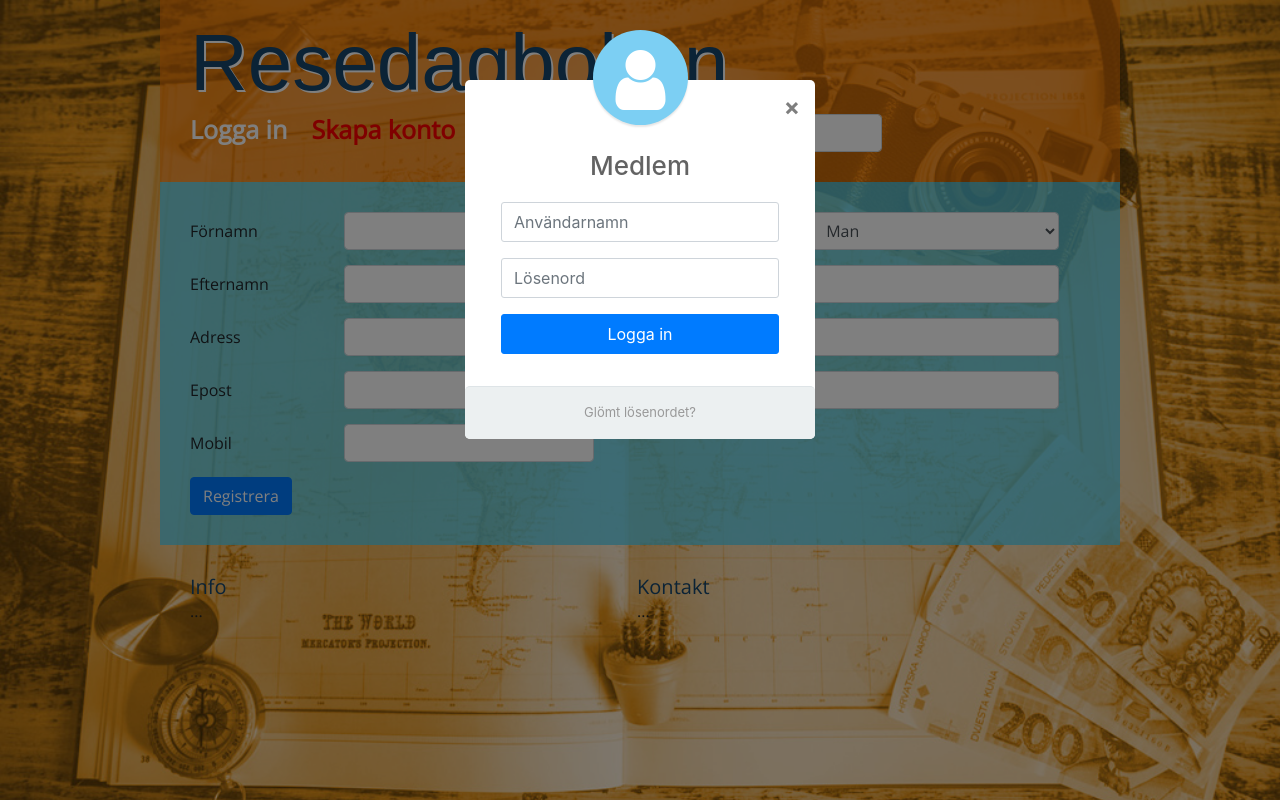
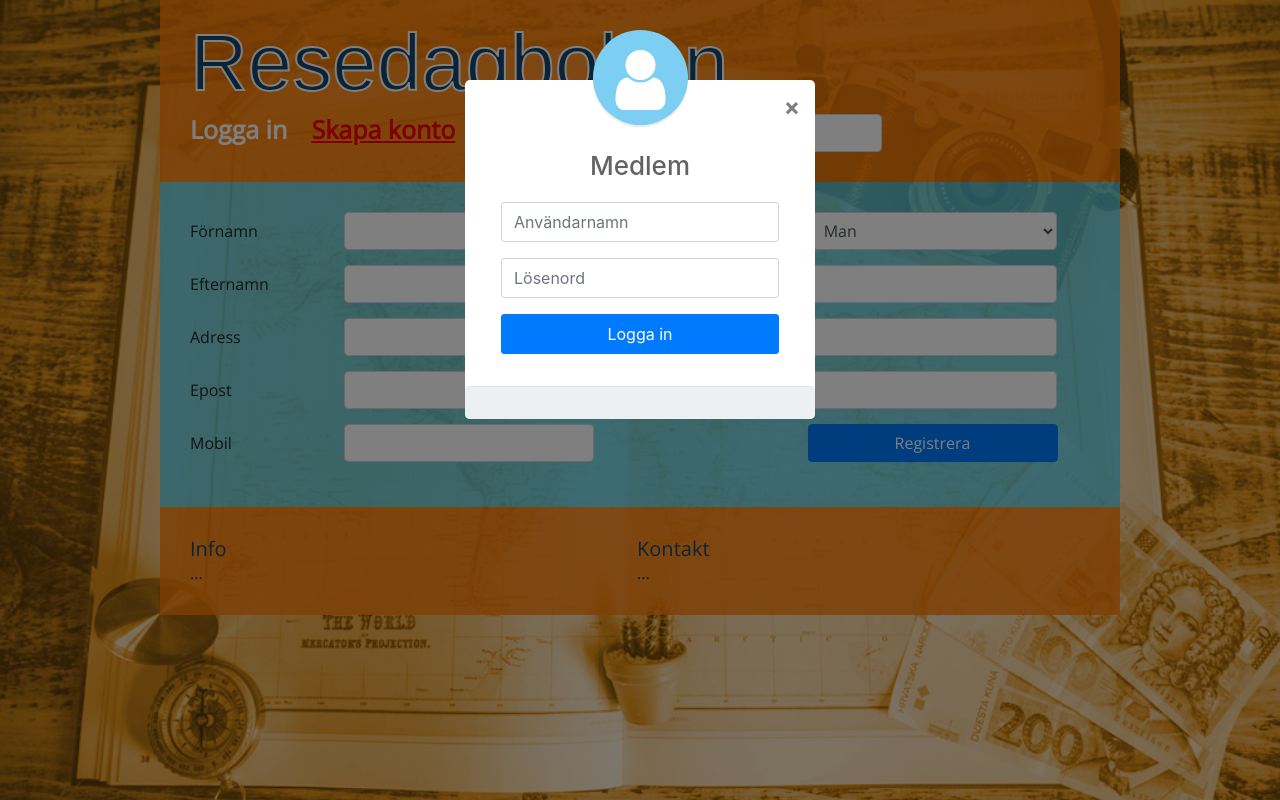
Before and after one commit to alextheman99/Resedagboken, a PHP site: page /skapa_konto.php in a window 1280 px wide, after a click on "Logga in". Run offline with PHP 8.4, Linux system fonts and the light colour scheme; some web fonts are replaced.

Commit message:
Uppdaterad

```diff
--- a/includes/frameworks.php
+++ b/includes/frameworks.php
@@ -1,17 +1,5 @@
-<?php
-/**
-* All Javascript ramverk som behövs
-*
-* PHP version 5
-* @category   Webbtjänst
-* @author     Karim Ryde <karye.webb@gmail.com>
-* @license    PHP CC
-* @link
-*/
-?>
-
-<!-- Optional JavaScript -->
-        <!-- jQuery first, then Popper.js, then Bootstrap JS -->
-        <script src="https://code.jquery.com/jquery-3.3.1.slim.min.js" integrity="sha384-q8i/X+965DzO0rT7abK41JStQIAqVgRVzpbzo5smXKp4YfRvH+8abtTE1Pi6jizo" crossorigin="anonymous"></script>
-        <script src="https://cdnjs.cloudflare.com/ajax/libs/popper.js/1.14.0/umd/popper.min.js" integrity="sha384-cs/chFZiN24E4KMATLdqdvsezGxaGsi4hLGOzlXwp5UZB1LY//20VyM2taTB4QvJ" crossorigin="anonymous"></script>
-        <script src="https://stackpath.bootstrapcdn.com/bootstrap/4.1.0/js/bootstrap.min.js" integrity="sha384-uefMccjFJAIv6A+rW+L4AHf99KvxDjWSu1z9VI8SKNVmz4sk7buKt/6v9KI65qnm" crossorigin="anonymous"></script>
+    <!-- Optional JavaScript -->
+    <!-- jQuery first, then Popper.js, then Bootstrap JS -->
+    <script src="https://code.jquery.com/jquery-3.3.1.min.js" integrity="sha256-FgpCb/KJQlLNfOu91ta32o/NMZxltwRo8QtmkMRdAu8=" crossorigin="anonymous"></script>
+    <script src="https://cdnjs.cloudflare.com/ajax/libs/popper.js/1.14.0/umd/popper.min.js" integrity="sha384-cs/chFZiN24E4KMATLdqdvsezGxaGsi4hLGOzlXwp5UZB1LY//20VyM2taTB4QvJ" crossorigin="anonymous"></script>
+    <script src="https://stackpath.bootstrapcdn.com/bootstrap/4.1.0/js/bootstrap.min.js" integrity="sha384-uefMccjFJAIv6A+rW+L4AHf99KvxDjWSu1z9VI8SKNVmz4sk7buKt/6v9KI65qnm" crossorigin="anonymous"></script>
--- a/includes/inloggningsruta.php
+++ b/includes/inloggningsruta.php
@@ -1,15 +1,3 @@
-<?php
-/**
-* Inloggningsrutan som rullar ned
-*
-* PHP version 5
-* @category   Webbtjänst
-* @author     Karim Ryde <karye.webb@gmail.com>
-* @license    PHP CC
-* @link
-*/
-?>
-
 <!-- Modal HTML -->
         <div id="myModal" class="modal fade">
             <div class="modal-dialog modal-login">
@@ -21,21 +9,18 @@
                         <h4 class="modal-title">Medlem</h4>
                         <button type="button" class="close" data-dismiss="modal" aria-hidden="true">&times;</button>
                     </div>
-                    <div class="modal-body">
-                        <form action="min_sida.php" method="post">
+                    <form id="login" method="post" class="modal-body">
                         <div class="form-group">
-                                <input type="text" class="form-control" name="anamn" placeholder="Användarnamn" required="required">
+                            <input type="text" class="form-control" name="user" placeholder="Användarnamn" required="required" id="user">
                         </div>
                         <div class="form-group">
-                                <input type="password" class="form-control" name="losen" placeholder="Lösenord" required="required">
+                            <input type="password" class="form-control" name="password" placeholder="Lösenord" required="required" id="password">
                         </div>
                         <div class="form-group">
-                                <button type="submit" class="btn btn-primary btn-block login-btn" name="logga_in">Logga in</button>
+                            <button type="submit" class="btn btn-primary btn-block login-btn" name="logga_in" id="logga_in">Logga in</button>
                         </div>
                     </form>
-                    </div>
-                    <div class="modal-footer">
-                        <a href="#">Glömt lösenordet?</a>
+                    <div id="fel" class="modal-footer">
                     </div>
                 </div>
             </div>
--- a/js/confirm.js
+++ b/js/confirm.js
@@ -1,9 +1,10 @@
-var password = document.getElementById("losen")
-  , confirm_password = document.getElementById("ulosen");
+$(document).ready(function() {
+    var password = document.getElementById("losen");
+    var confirm_password = document.getElementById("ulosen");
 
-function validatePassword(){
-  if(password.value != confirm_password.value) {
-    confirm_password.setCustomValidity("Lösenorden matchar inte");
+    function validatePassword() {
+      if (password.value != confirm_password.value) {
+        confirm_password.setCustomValidity("Lösenorden matchar inte!");
       } else {
         confirm_password.setCustomValidity('');
       }
@@ -11,3 +12,4 @@ function validatePassword(){
 
     password.onchange = validatePassword;
     confirm_password.onkeyup = validatePassword;
+});
--- a/skapa_konto.php
+++ b/skapa_konto.php
@@ -5,7 +5,7 @@ if (!isset($_SESSION["loggedin"])) {
 }
 ?>
 <!DOCTYPE html>
-    <html lang="sv">
+<html lang="sv">
 
     <head>
         <meta charset="utf-8">
@@ -48,7 +48,6 @@ if (!isset($_SESSION["loggedin"])) {
                         <input class="form-control" type="email" name="epost" required>
                         <label>Mobil</label>
                         <input class="form-control" type="text" name="mobil">
-                        <button class="btn btn-primary login-btn" name="registrera">Registrera</button>
                     </div>
                     <div>
                         <label>Kön</label>
@@ -63,6 +62,7 @@ if (!isset($_SESSION["loggedin"])) {
                         <input id="losen" class="form-control" type="password" name="losen" required>
                         <label>Upprepa lösenord</label>
                         <input id="ulosen" class="form-control" type="password" name="ulosen" required>
+                        <label></label><button class="btn btn-primary login-btn" name="registrera">Registrera</button>
                     </div>
                 </form>
             </main>
--- a/styles/style.css
+++ b/styles/style.css
@@ -24,19 +24,20 @@ body {
 }
 
 header {
-
-    background: rgba(255, 127, 7, 0.58);
+    background: rgba(255, 127, 7, 0.8);
     padding: 15px 30px 30px 30px;
 }
 header h1 {
     font-family: 'Patua One', sans-serif;
     font-size: 80px;
     color: #16466C;
-    text-shadow: 2px 2px 0 #FFF;
+/*    text-shadow: 2px 2px 0 #FFF;*/
 }
 header h1 a, header h1 a:hover {
     color: #16466C;
     text-decoration: none;
+    -webkit-text-stroke: 2px #FFF;
+    text-stroke: 2px #FFF;
 }
 header nav {
 
@@ -50,15 +51,12 @@ header nav li {
 header nav a {
     color: #FFF;
     font-weight: bold;
-    text-decoration: none;
     font-size: 25px;
     padding: 0 20px 0 0;
 }
-header nav a:hover {
+header nav a:hover, header nav a.aktuell {
     color: #FF0000;
-}
-header nav a.aktuell {
-    color: #FF0000;
+    text-decoration-line: underline;
 }
 header nav input {
 
@@ -84,8 +82,13 @@ main input.form-control, main select.form-control {
     display: inline;
     width: 250px;
 }
+main button {
+    width: 250px;
+    margin-left: 5px;
+}
 
 footer {
+    background: rgba(255, 127, 7, 0.8);
 }
 footer h4 {
     font-size: 20px;
```
Also changed, not shown: js/login.js (added, +36 -0 lines), login.php (added, +39 -0 lines), min_sida.php (+3 -43 lines), index.php (indentation only). Lines whose indentation alone changed are shown as unchanged.
